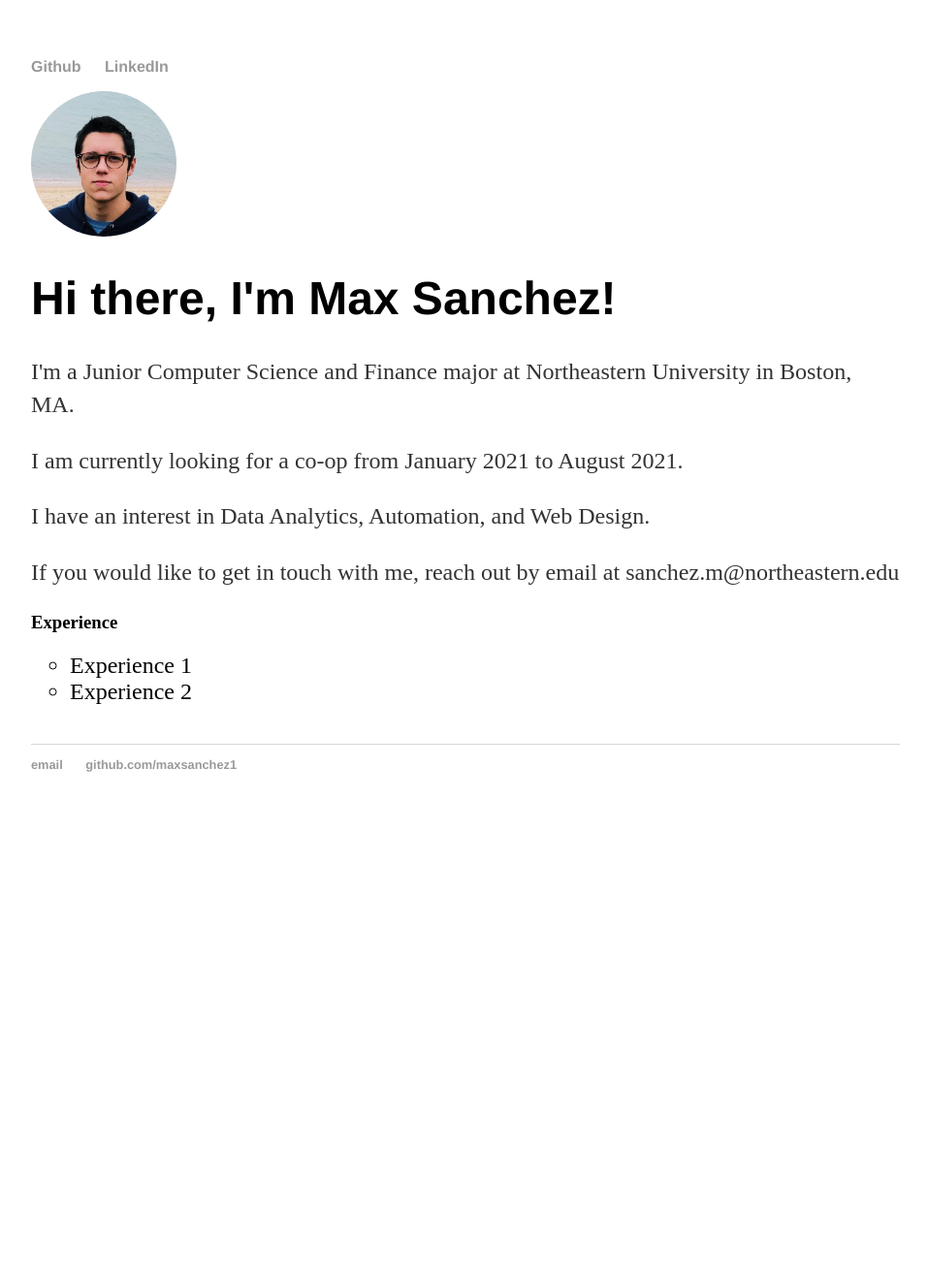
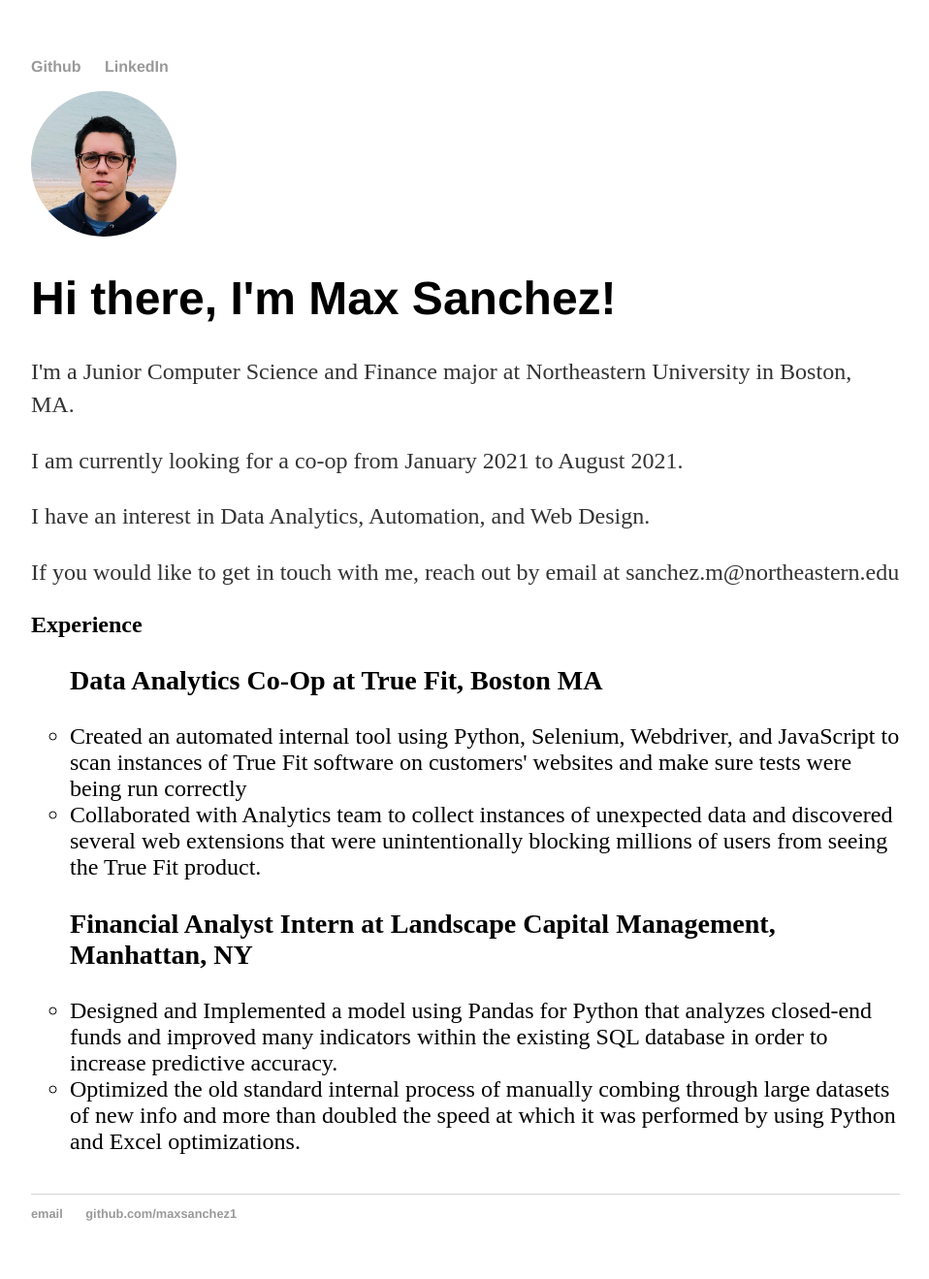
Before and after one commit to MaxSanchez1/maxsanchez1.github.io, a Jekyll site: the page built from index.html, in a window 1280 px wide. Shown: the whole page at 97% size, without its empty margins (160-1118 px from the left). Built offline with Jekyll 4.4.1, drawn with Linux system fonts in a browser that asks for light colours; before the commit the page ends 900 px from its top, so only the background shows below that.

Commit message:
Update index.html
Add real experience section

```diff
--- a/index.html
+++ b/index.html
@@ -12,9 +12,13 @@ title: Max Sanchez, Main Page
 </div><!-- /.blurb -->
 
 <div class="blurb">
-	<h3>Experience </h3>
+	<h2>Experience</h2>
 	<ul class="posts">
-		<li>Experience 1</li>
-		<li>Experience 2</li>
+		<h3>Data Analytics Co-Op at True Fit, Boston MA</h3>
+		<li>Created an automated internal tool using Python, Selenium, Webdriver, and JavaScript to scan instances of True Fit software on customers' websites and make sure tests were being run correctly</li>
+		<li>Collaborated with Analytics team to collect instances of unexpected data and discovered several web extensions that were unintentionally blocking millions of users from seeing the True Fit product.</li>
+		<h3>Financial Analyst Intern at Landscape Capital Management, Manhattan, NY</h3>
+		<li>Designed and Implemented a model using Pandas for Python that analyzes closed-end funds and improved many indicators within the existing SQL database in order to increase predictive accuracy.</li>
+		<li>Optimized the old standard internal process of manually combing through large datasets of new info and more than doubled the speed at which it was performed by using Python and Excel optimizations.</li>
 	</ul>
 </div><!-- /.blurb -->
```
